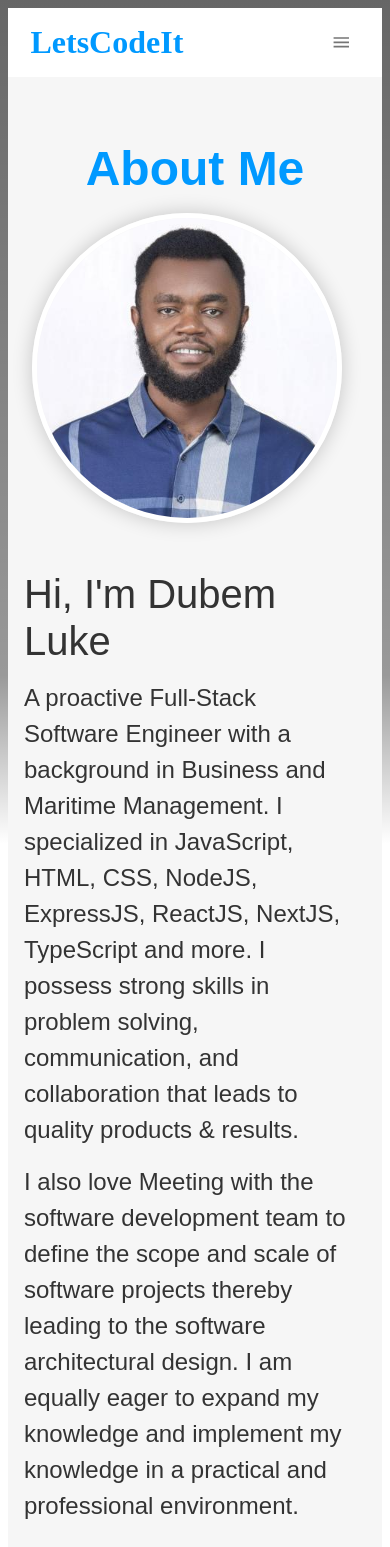
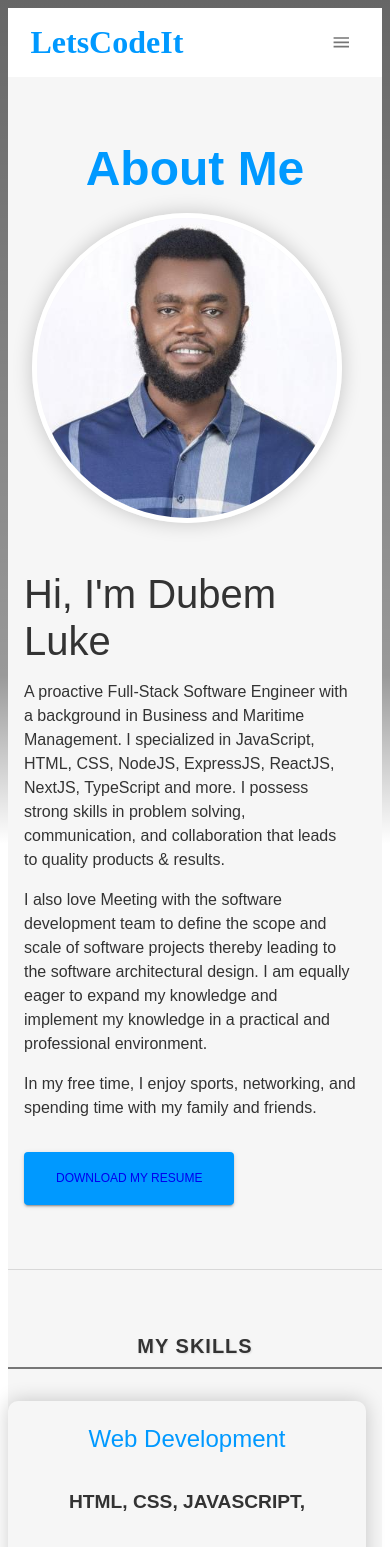
Before and after one commit to lukechidubem/portifolio-new, a React (Vite) app: page /about in a window 390 px wide. Shown: the top 1547 px of the page. Built offline with nearby package versions, Linux system fonts and the light colour scheme.

Commit message:
changed about font size

```diff
--- a/src/pages/about.jsx
+++ b/src/pages/about.jsx
@@ -77,7 +77,11 @@ function AboutPage() {
             {" "}
             Hi, I'm Dubem Luke
           </Typography>
-          <Typography variant="body1" sx={{ mb: 2, fontSize: "1.5rem", mx: 2 }}>
+          <Typography
+            className="about-text"
+            variant="body1"
+            sx={{ mb: 2, fontSize: "1.5rem", mx: 2 }}
+          >
             A proactive Full-Stack Software Engineer with a background in
             Business and Maritime Management. I specialized in JavaScript, HTML,
             CSS, NodeJS, ExpressJS, ReactJS, NextJS, TypeScript and more. I
@@ -85,13 +89,21 @@ function AboutPage() {
             collaboration that leads to quality products & results.
           </Typography>
 
-          <Typography variant="body1" sx={{ mb: 2, fontSize: "1.5rem", mx: 2 }}>
+          <Typography
+            className="about-text"
+            variant="body1"
+            sx={{ mb: 2, fontSize: "1.5rem", mx: 2 }}
+          >
             I also love Meeting with the software development team to define the
             scope and scale of software projects thereby leading to the software
             architectural design. I am equally eager to expand my knowledge and
             implement my knowledge in a practical and professional environment.
           </Typography>
-          <Typography variant="body1" sx={{ mb: 2, fontSize: "1.5rem", ml: 2 }}>
+          <Typography
+            className="about-text"
+            variant="body1"
+            sx={{ mb: 2, fontSize: "1.5rem", ml: 2 }}
+          >
             In my free time, I enjoy sports, networking, and spending time with
             my family and friends.
           </Typography>
--- a/src/pages/contact.jsx
+++ b/src/pages/contact.jsx
@@ -117,8 +117,8 @@ const ContactPage = () => {
                 sx={{ mb: 2, fontSize: "1.2rem" }}
                 gutterBottom
               >
-                Alternatively, you can connect with me on LinkedIn or GitHub to
-                stay up-to-date on my latest projects and activities. I'm also
+                Alternatively, you can connect with me on GitHub to stay
+                up-to-date on my latest projects and activities. I'm also
                 available for freelance work, so feel free to inquire about my
                 availability and rates.
               </Typography>
--- a/src/pages/home.css
+++ b/src/pages/home.css
@@ -22,4 +22,8 @@
   .contact-about {
     height: auto !important;
   }
+
+  .about-text {
+    font-size: 1rem !important;
+  }
 }
```
